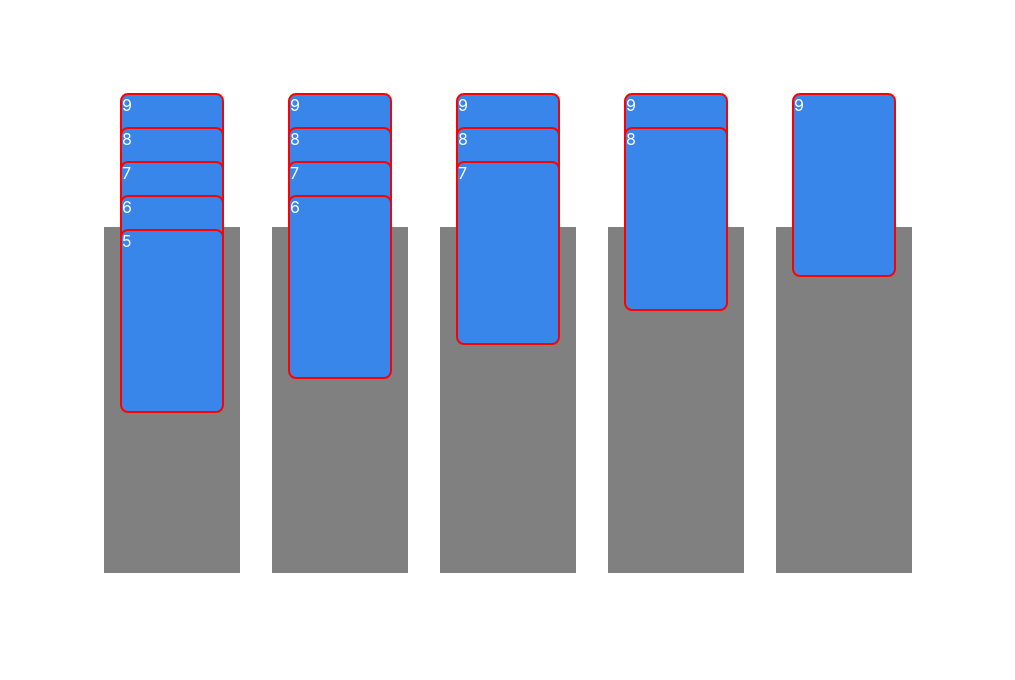
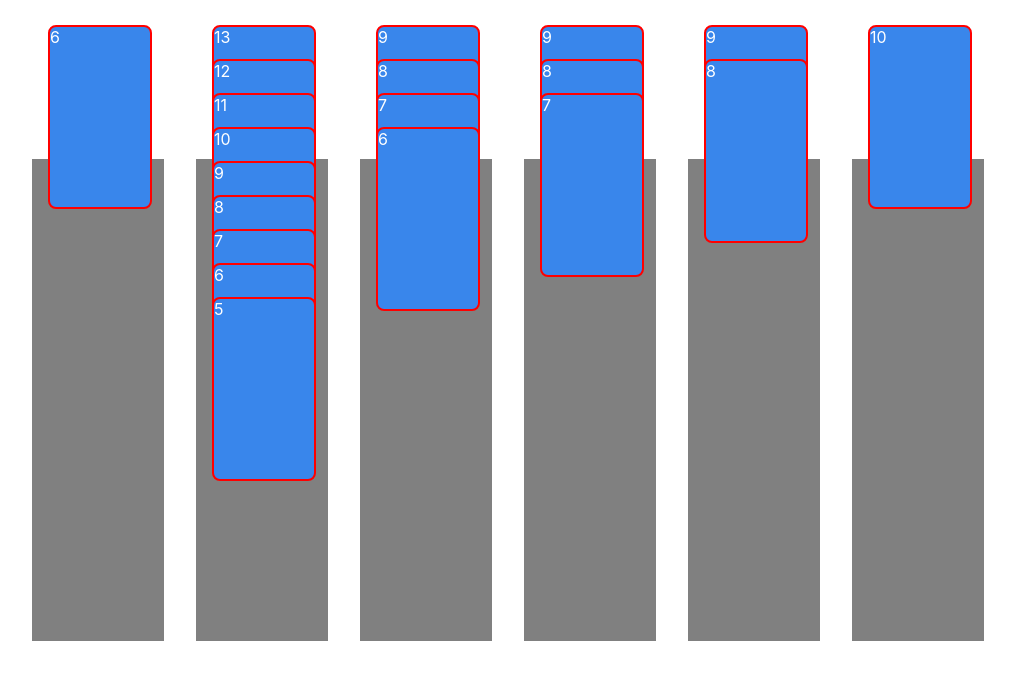
Before and after one commit to cjsellwood/spider, a React (Create React App) app: page / in a window 1280 px wide. Shown: the top 680 px of the page, without its empty margins (132-1147 px from the left). Built offline with nearby package versions, Linux system fonts and the light colour scheme.

Commit message:
Added uuid to draggables and droppables to stop crash when updating state

```diff
--- a/package.json
+++ b/package.json
@@ -13,6 +13,7 @@
     "react": "^17.0.2",
     "react-dom": "^17.0.2",
     "react-scripts": "5.0.0",
+    "uuid": "^8.3.2",
     "web-vitals": "^2.1.4"
   },
   "scripts": {
--- a/src/App.css
+++ b/src/App.css
@@ -10,6 +10,7 @@ body {
 }
 
 #columns > div {
+  width: 100px;
   padding: 1rem;
   background-color: gray;
   color: white;
--- a/src/App.js
+++ b/src/App.js
@@ -4,14 +4,16 @@ import { DndContext } from "@dnd-kit/core";
 import Droppable from "./Droppable";
 import { restrictToWindowEdges } from "@dnd-kit/modifiers";
 import CardColumn from "./components/CardColumn";
+import { v4 as uuidv4 } from "uuid";
 
 function App() {
   const [cards, setCards] = useState([
-    [9, 8, 7, 6, 5],
+    [6],
+    [13, 12, 11, 10, 9, 8, 7, 6, 5],
     [9, 8, 7, 6],
     [9, 8, 7],
     [9, 8],
-    [9]
+    [10],
   ]);
 
   const duplicateCards = () => {
@@ -21,25 +23,27 @@ function App() {
   const handleDragEnd = (e) => {
     const { over } = e;
     if (over) {
-      const droppedCol = e.over.id;
-      const receivingCard = cards[droppedCol].at(-1);
-      console.log("dropped", e.over.id, receivingCard);
-      const [addCol, addRow] = e.active.id.split(" ");
-      const addCard = cards[addCol][addRow];
-      console.log("dragged", addCol, addRow);
+      const receivingCol = e.over.data.current.receivingCol;
+      const receivingCard = cards[receivingCol].at(-1);
+
+      const { prevCol, prevRow } = e.active.data.current;
+      const addCard = cards[prevCol][prevRow];
+
       if (receivingCard - 1 === addCard) {
         const newCards = duplicateCards();
         // Add new cards to receiving column
-        newCards[droppedCol] = [
-          ...newCards[droppedCol],
-          ...newCards[addCol].slice(addRow),
+        newCards[receivingCol] = [
+          ...newCards[receivingCol],
+          ...newCards[prevCol].slice(prevRow),
         ];
 
         // Remove added card from previous column
-        newCards[addCol] = [...newCards[addCol].slice(0, addRow)];
+        newCards[prevCol] = newCards[prevCol].slice(0, prevRow);
+
         setCards(newCards);
       }
     } else {
+      console.log("OUTSIDE");
     }
   };
 
@@ -49,7 +53,11 @@ function App() {
         <div id="columns">
           {cards.map((column, index) => {
             return (
-              <Droppable key={"column" + index} id={index}>
+              <Droppable
+                key={"column" + index}
+                id={uuidv4()}
+                data={{ receivingCol: index }}
+              >
                 <CardColumn column={column} colNum={index} />
               </Droppable>
             );
--- a/src/Draggable.js
+++ b/src/Draggable.js
@@ -4,7 +4,8 @@ import React from "react";
 const Draggable = (props) => {
   const { attributes, listeners, setNodeRef, transform } = useDraggable({
     id: props.id,
-    disabled: props.disabled
+    disabled: props.disabled,
+    data: props.data
   });
 
   const style = transform
--- a/src/Droppable.js
+++ b/src/Droppable.js
@@ -2,7 +2,10 @@ import { useDroppable } from "@dnd-kit/core";
 import React from "react";
 
 const Droppable = (props) => {
-  const { isOver, setNodeRef } = useDroppable({ id: props.id });
+  const { isOver, setNodeRef } = useDroppable({
+    id: props.id,
+    data: props.data,
+  });
 
   const style = {
     backgroundColor: isOver ? "green" : "gray",
--- a/src/components/CardContainer.js
+++ b/src/components/CardContainer.js
@@ -1,4 +1,5 @@
 import Draggable from "../Draggable";
+import { v4 as uuidv4 } from "uuid";
 
 const shouldItDrag = (cardColumn) => {
   let isCorrectOrder = true;
@@ -20,7 +21,12 @@ const CardContainer = ({ cardColumn, cardRow, colNum }) => {
   }
   return (
     <Draggable
-      id={`${colNum} ${cardRow}`}
+      id={uuidv4()}
+      data={{
+        prevCol: colNum,
+        prevRow: cardRow,
+      }}
+      // id={`${colNum} ${cardRow}`}
       disabled={!shouldItDrag(cardColumn)}
     >
       <div className="card-container">
```
Also changed, not shown: 1 other file (tests, documents, lock files or other folders).
